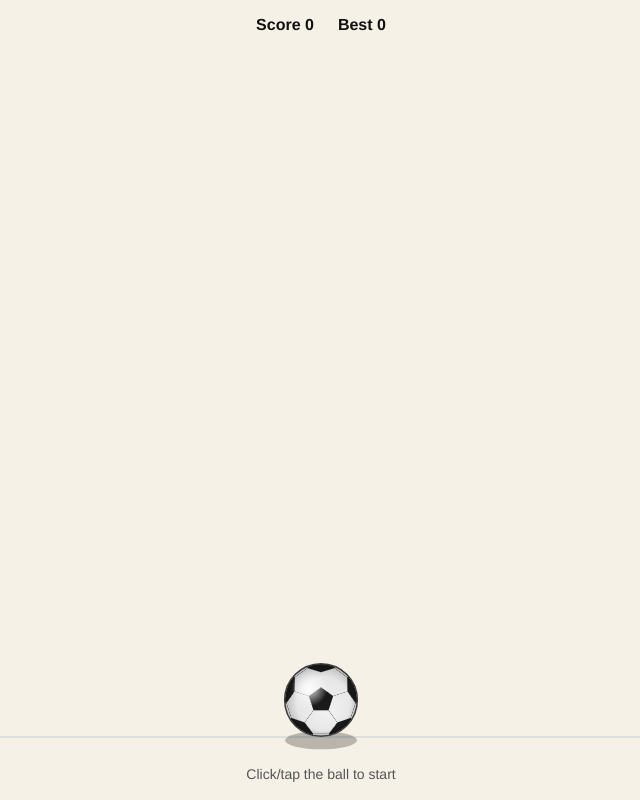
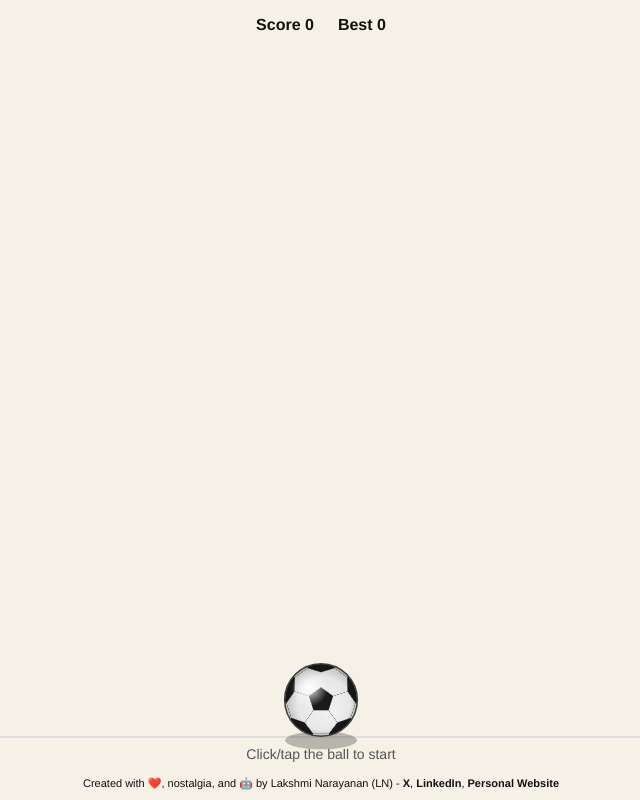
Before and after one commit to glnarayanan/keepity-uppity, a plain HTML site: page index.html in a window 1280 px wide. Shown: the whole page, without its empty margins (319-959 px from the left). Drawn offline with Linux system fonts and the light colour scheme.

Commit message:
Added credits section

```diff
--- a/index.html
+++ b/index.html
@@ -48,7 +48,7 @@
 
       #hint {
         position: fixed;
-        bottom: 18px;
+        bottom: 38px;
         left: 50%;
         transform: translateX(-50%);
         font-size: 14px;
@@ -58,6 +58,29 @@
 
       #hint.hidden {
         opacity: 0;
+      }
+
+      #credits {
+        position: fixed;
+        bottom: 0;
+        left: 0;
+        right: 0;
+        text-align: center;
+        font-size: 11px;
+        color: var(--ink);
+        padding: 6px 12px 10px;
+        pointer-events: auto;
+      }
+
+      #credits a {
+        color: var(--ink);
+        text-decoration: none;
+        font-weight: 600;
+        transition: opacity 0.15s ease;
+      }
+
+      #credits a:hover {
+        opacity: 0.55;
       }
 
       @keyframes scorePop {
@@ -88,6 +111,7 @@
       <div>Best <span id="best">0</span></div>
     </div>
     <div id="hint">Click/tap the ball to start</div>
+    <div id="credits">Created with ❤️, nostalgia, and 🤖 by Lakshmi Narayanan (LN) - <a href="https://x.com/_glnarayanan" target="_blank" rel="noopener">X</a>, <a href="https://linkedin.com/in/glnarayanan" target="_blank" rel="noopener">LinkedIn</a>, <a href="https://gln.me" target="_blank" rel="noopener">Personal Website</a></div>
 
     <script>
       (() => {
```
Also changed, not shown: README.md (renamed from documentation/README.md).
